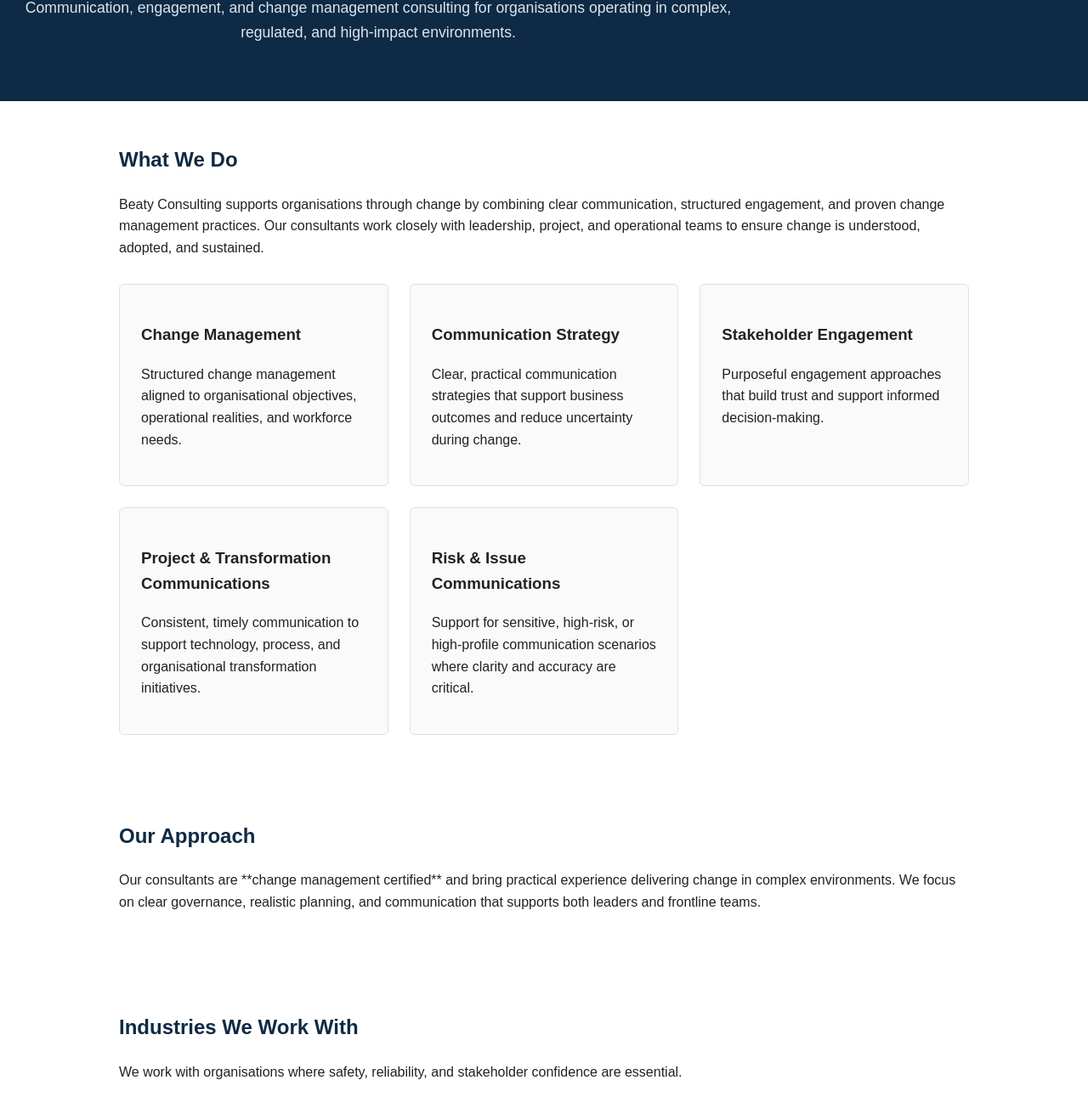
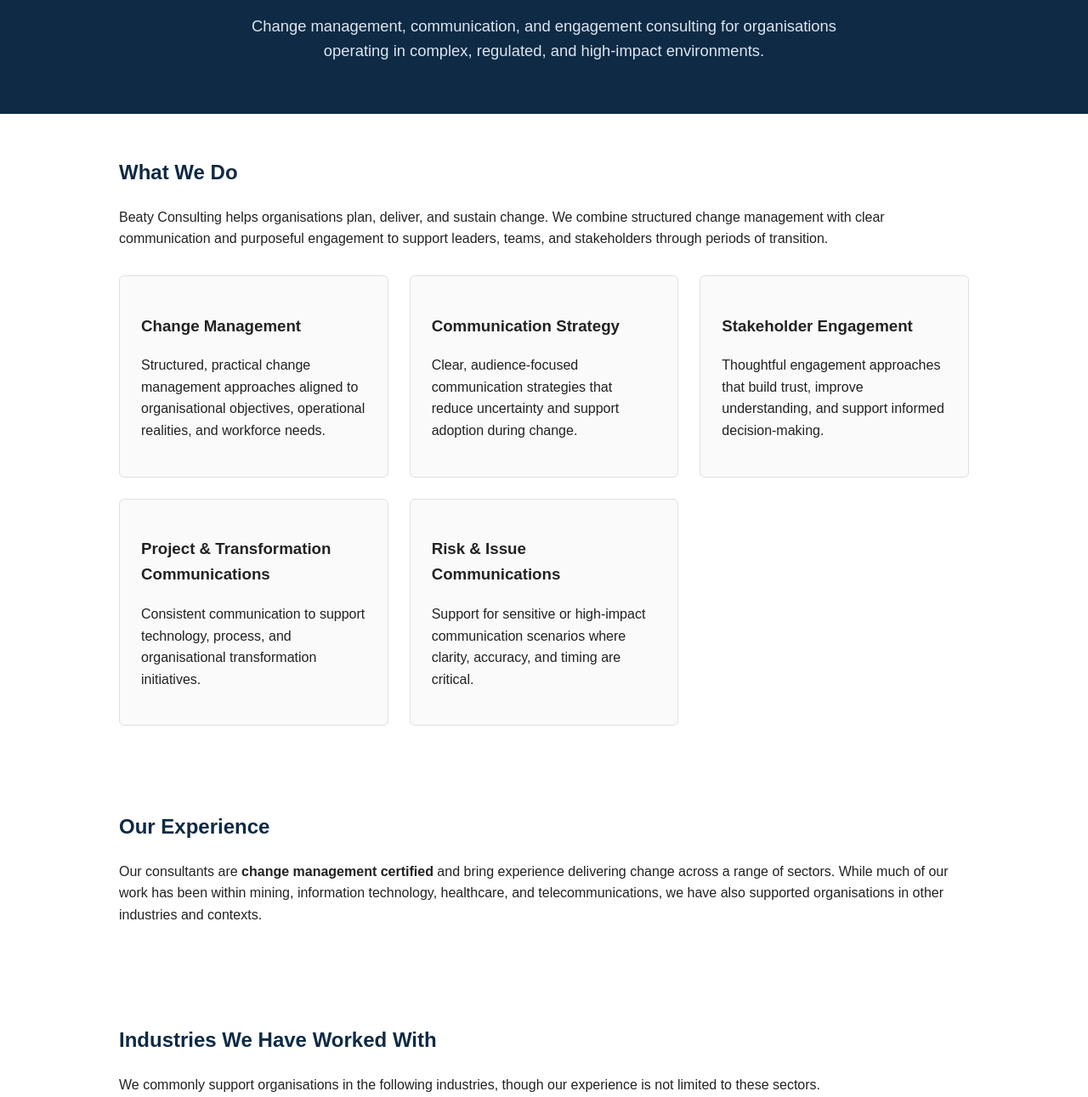
Before and after one commit to labbymcnick/my-first-static-web-app, a website: page src/index.html in a window 1280 px wide. Shown: the part 131-1422 px from the top of the page at 85% size. Drawn offline with Linux system fonts and the light colour scheme.

Commit message:
Update index.html

```diff
--- a/src/index.html
+++ b/src/index.html
@@ -5,7 +5,7 @@
   <meta name="viewport" content="width=device-width, initial-scale=1.0"/>
   <title>Beaty Consulting</title>
 
-  <meta name="description" content="Beaty Consulting provides change management, communication and engagement consulting for mining, IT, healthcare, and telecommunications organisations." />
+  <meta name="description" content="Beaty Consulting provides change management, communication, and engagement consulting for organisations operating in complex and regulated environments." />
 
   <style>
     body {
@@ -19,22 +19,20 @@
     header {
       background-color: #0f2a44;
       color: #ffffff;
-      padding: 50px 20px;
+      padding: 60px 20px;
       text-align: center;
     }
 
     header h1 {
       margin: 0;
-      font-size: 2.4rem;
-      text-align: center;
+      font-size: 2.6rem;
     }
 
     header p {
-      max-width: 850px;
-      margin-top: 15px;
-      font-size: 1.1rem;
+      max-width: 750px;
+      margin: 20px auto 0;
+      font-size: 1.15rem;
       color: #dce6f0;
-      text-align: center;
     }
 
     section {
@@ -95,7 +93,7 @@
 <header>
   <h1>Beaty Consulting</h1>
   <p>
-    Communication, engagement, and change management consulting for organisations
+    Change management, communication, and engagement consulting for organisations
     operating in complex, regulated, and high-impact environments.
   </p>
 </header>
@@ -103,78 +101,78 @@
 <section>
   <h2>What We Do</h2>
   <p>
-    Beaty Consulting supports organisations through change by combining clear
-    communication, structured engagement, and proven change management practices.
-    Our consultants work closely with leadership, project, and operational teams
-    to ensure change is understood, adopted, and sustained.
+    Beaty Consulting helps organisations plan, deliver, and sustain change.
+    We combine structured change management with clear communication and
+    purposeful engagement to support leaders, teams, and stakeholders through
+    periods of transition.
   </p>
 
   <div class="services">
     <div class="card">
       <h3>Change Management</h3>
       <p>
-        Structured change management aligned to organisational objectives,
-        operational realities, and workforce needs.
+        Structured, practical change management approaches aligned to organisational
+        objectives, operational realities, and workforce needs.
       </p>
     </div>
 
     <div class="card">
       <h3>Communication Strategy</h3>
       <p>
-        Clear, practical communication strategies that support business outcomes
-        and reduce uncertainty during change.
+        Clear, audience-focused communication strategies that reduce uncertainty
+        and support adoption during change.
       </p>
     </div>
 
     <div class="card">
       <h3>Stakeholder Engagement</h3>
       <p>
-        Purposeful engagement approaches that build trust and support informed
-        decision-making.
+        Thoughtful engagement approaches that build trust, improve understanding,
+        and support informed decision-making.
       </p>
     </div>
 
     <div class="card">
       <h3>Project & Transformation Communications</h3>
       <p>
-        Consistent, timely communication to support technology, process,
-        and organisational transformation initiatives.
+        Consistent communication to support technology, process, and organisational
+        transformation initiatives.
       </p>
     </div>
 
     <div class="card">
       <h3>Risk & Issue Communications</h3>
       <p>
-        Support for sensitive, high-risk, or high-profile communication scenarios
-        where clarity and accuracy are critical.
+        Support for sensitive or high-impact communication scenarios where clarity,
+        accuracy, and timing are critical.
       </p>
     </div>
   </div>
 </section>
 
 <section>
-  <h2>Our Approach</h2>
+  <h2>Our Experience</h2>
   <p>
-    Our consultants are **change management certified** and bring practical
-    experience delivering change in complex environments. We focus on clear
-    governance, realistic planning, and communication that supports both leaders
-    and frontline teams.
+    Our consultants are <strong>change management certified</strong> and bring
+    experience delivering change across a range of sectors. While much of our work
+    has been within mining, information technology, healthcare, and telecommunications,
+    we have also supported organisations in other industries and contexts.
   </p>
 </section>
 
 <section>
-  <h2>Industries We Work With</h2>
+  <h2>Industries We Have Worked With</h2>
   <p>
-    We work with organisations where safety, reliability, and stakeholder
-    confidence are essential.
+    We commonly support organisations in the following industries, though our
+    experience is not limited to these sectors.
   </p>
 
   <div class="industries">
     <div class="card">
       <h3>Mining & Resources</h3>
       <p>
-        Change, communication, and engagement support across operational,
-        project, and community-facing environments.
+        Change and communication support across operational, project,
+        and community-facing environments.
       </p>
     </div>
 
@@ -182,7 +180,7 @@
       <h3>Information Technology</h3>
       <p>
         Supporting organisations through complex technology and digital change
-        with clear, audience-focused communication.
+        initiatives.
       </p>
     </div>
 
@@ -197,8 +195,8 @@
     <div class="card">
       <h3>Telecommunications</h3>
       <p>
-        Engagement and change support for large-scale infrastructure, service,
-        and operational change programs.
+        Engagement and change support for large-scale infrastructure,
+        service, and operational change programs.
       </p>
     </div>
   </div>
```
